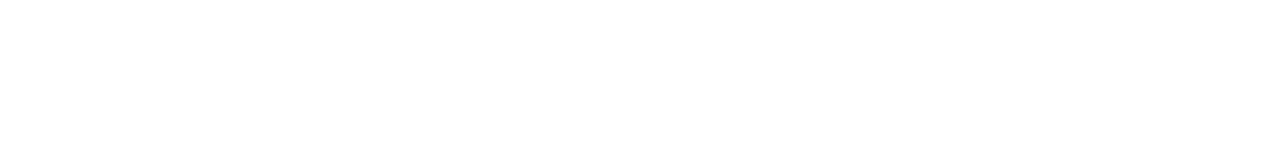
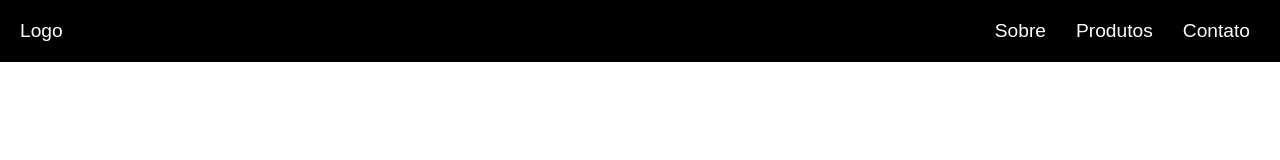
Before and after one commit to GuiBublitz/GridLayout-Flexbox-CSS, a plain HTML site: page index.html in a window 1280 px wide. Drawn offline with Linux system fonts and the light colour scheme.

Commit message:
menu with flex

```diff
--- a/index.html
+++ b/index.html
@@ -11,5 +11,17 @@
 </head>
 <body>
 
+    <header class="header">
+        <a href="/">Logo</a>
+        <nav>
+            <ul class="menu">
+                <li><a href="/">Sobre</a></li>
+                <li><a href="/">Produtos</a></li>
+                <li><a href="/">Contato</a></li>
+            </ul>
+        </nav>
+    </header>
+
+
 </body>
 </html>
--- a/style/style.css
+++ b/style/style.css
@@ -0,0 +1,36 @@
+*{
+    margin: 0;
+    padding: 0;
+    box-sizing: border-box;
+}
+body, ul, li, p {
+    list-style: none;
+    font-size: 1.2rem;
+    font-family: Arial;
+}
+a{
+    text-decoration: none;
+    color: white;
+}
+
+.header{
+    background-color: black;
+    display: flex;
+    flex-wrap: wrap;
+    justify-content: space-between;
+    align-items: center;
+    padding: 20px;
+}
+.menu{
+    display: flex;
+}
+.menu >  li{
+    margin-left: 10px;
+}
+.menu >  li a{
+    padding: 20px 10px 5px 10px;
+
+}
+.menu >  li a:hover{
+    border-bottom: 2px solid yellow;
+}
```
